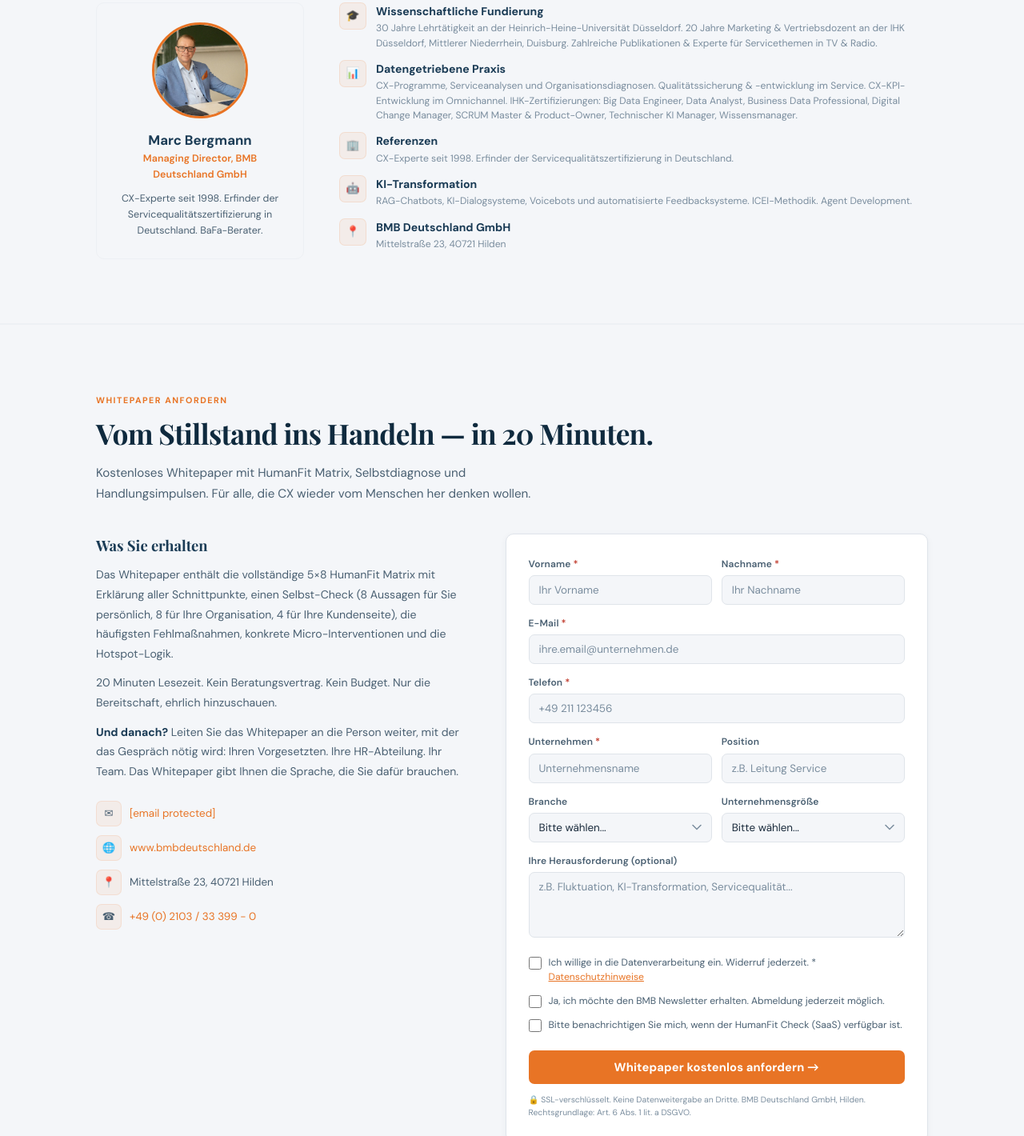
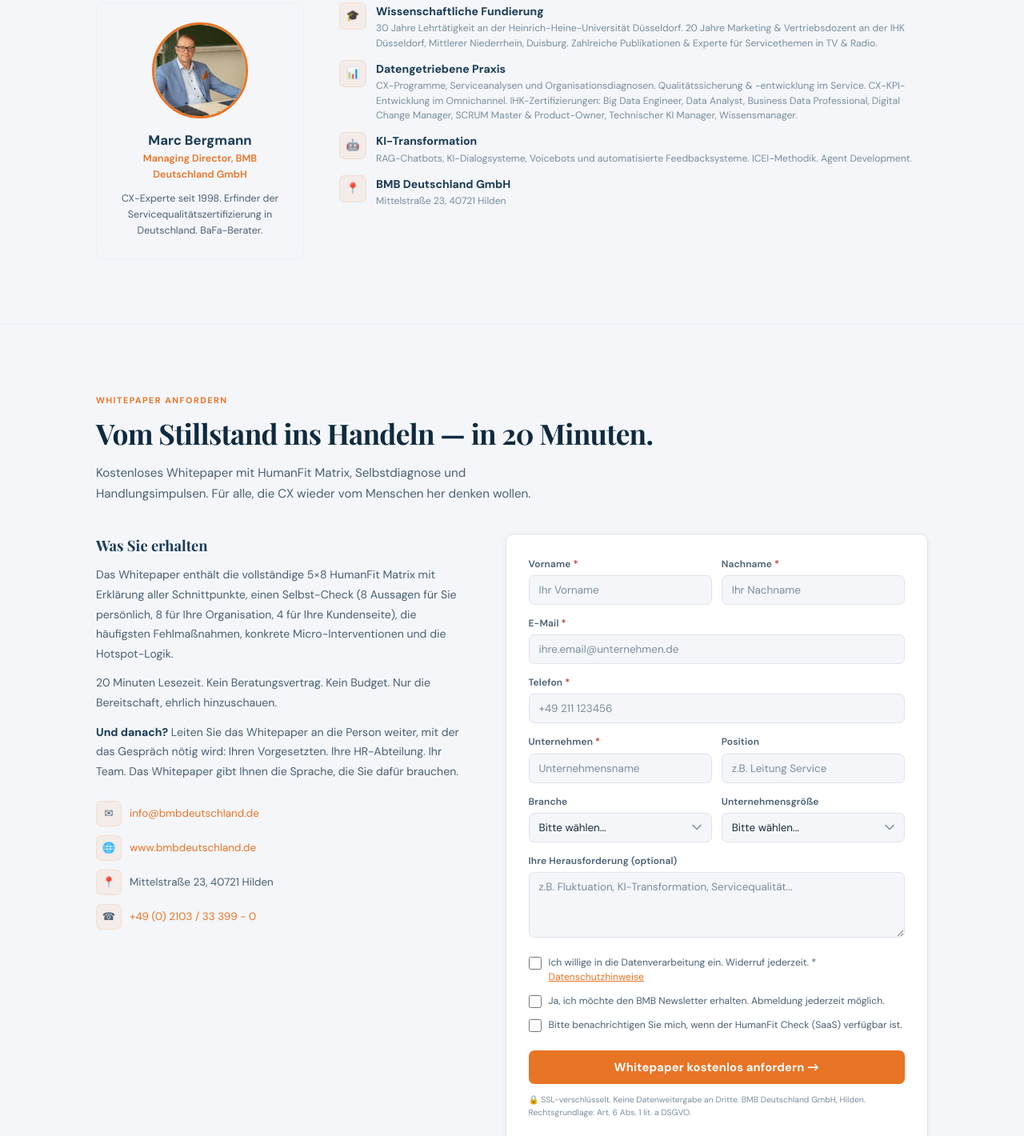
Before and after one commit to BergmannBMB/homepage, a plain HTML site: page index.html in a window 1280 px wide. Shown: the part 8067-9487 px from the top of the page at 80% size. Drawn offline with nearby package versions, Linux system fonts and the light colour scheme; a web font is replaced by a local one.

Commit message:
Add files via upload

```diff
--- a/index.html
+++ b/index.html
@@ -730,13 +730,7 @@
           <p>CX-Programme, Serviceanalysen und Organisationsdiagnosen. Qualitätssicherung &amp; -entwicklung im Service. CX-KPI-Entwicklung im Omnichannel. IHK-Zertifizierungen: Big Data Engineer, Data Analyst, Business Data Professional, Digital Change Manager, SCRUM Master &amp; Product-Owner, Technischer KI Manager, Wissensmanager.</p>
         </div>
       </li>
-      <li>
-        <div class="ci">🏢</div>
-        <div class="ctt">
-          <h4>Referenzen</h4>
-          <p>CX-Experte seit 1998. Erfinder der Servicequalitätszertifizierung in Deutschland.</p>
-        </div>
-      </li>
+
       <li>
         <div class="ci">🤖</div>
         <div class="ctt">
@@ -774,7 +768,7 @@
       <p>20 Minuten Lesezeit. Kein Beratungsvertrag. Kein Budget. Nur die Bereitschaft, ehrlich hinzuschauen.</p>
       <p><strong>Und danach?</strong> Leiten Sie das Whitepaper an die Person weiter, mit der das Gespräch nötig wird: Ihren Vorgesetzten. Ihre HR-Abteilung. Ihr Team. Das Whitepaper gibt Ihnen die Sprache, die Sie dafür brauchen.</p>
       <ul class="cd" style="margin-top:24px">
-        <li><div class="ico">✉</div><div><a href="/cdn-cgi/l/email-protection#acc5c2cac3eccec1cec8c9d9d8dfcfc4c0cdc2c882c8c9"><span class="__cf_email__" data-cfemail="86efe8e0e9c6e4ebe4e2e3f3f2f5e5eeeae7e8e2a8e2e3">[email&#160;protected]</span></a></div></li>
+        <li><div class="ico">✉</div><div><a href="mailto:info@bmbdeutschland.de">info@bmbdeutschland.de</a></div></li>
         <li><div class="ico">🌐</div><div><a href="https://www.bmbdeutschland.de" target="_blank" rel="noopener">www.bmbdeutschland.de</a></div></li>
         <li><div class="ico">📍</div><div>Mittelstraße 23, 40721 Hilden</div></li>
         <li><div class="ico">☎</div><div><a href="tel:+492103333990">+49 (0) 2103 / 33 399 - 0</a></div></li>
@@ -870,7 +864,7 @@
 
         <button type="submit" class="btn btn-p fsb" id="sB">Whitepaper kostenlos anfordern →</button>
         <div class="fm ok" id="fS"><strong>Vielen Dank!</strong> Ihre Anfrage ist eingegangen. Eine Bestätigungs-E-Mail ist unterwegs.</div>
-        <div class="fm err" id="fE"><strong>Fehler.</strong> Bitte erneut versuchen oder direkt schreiben an <a href="/cdn-cgi/l/email-protection#0f666169604f6d626d6b6a7a7b7c6c67636e616b216b6a"><span class="__cf_email__" data-cfemail="f59c9b939ab59798979190808186969d99949b91db9190">[email&#160;protected]</span></a>.</div>
+        <div class="fm err" id="fE"><strong>Fehler.</strong> Bitte erneut versuchen oder direkt schreiben an <a href="mailto:info@bmbdeutschland.de">info@bmbdeutschland.de</a>.</div>
         <p class="fn">🔒 SSL-verschlüsselt. Keine Datenweitergabe an Dritte. BMB Deutschland GmbH, Hilden. Rechtsgrundlage: Art. 6 Abs. 1 lit. a DSGVO.</p>
       </form>
     </div>
@@ -895,7 +889,7 @@
     <strong>Rechtsgrundlage:</strong> Art. 6 Abs. 1 lit. a DSGVO.<br><br>
     <strong>Speicherdauer:</strong> Bis Widerruf / 24 Monate nach letzter Aktivität.<br><br>
     <strong>Weitergabe:</strong> Keine. Technischer Dienstleister mit AVV (Brevo / Sendinblue SAS).<br><br>
-    <strong>Ihre Rechte:</strong> Auskunft, Berichtigung, Löschung, Einschränkung, Widerruf an <a href="/cdn-cgi/l/email-protection#a5cccbc3cae5c7c8c7c1c0d0d1d6c6cdc9c4cbc18bc1c0" style="color:var(--orange)"><span class="__cf_email__" data-cfemail="3950575f56795b545b5d5c4c4d4a5a515558575d175d5c">[email&#160;protected]</span></a>.<br><br>
+    <strong>Ihre Rechte:</strong> Auskunft, Berichtigung, Löschung, Einschränkung, Widerruf an <a href="mailto:info@bmbdeutschland.de">info@bmbdeutschland.de</a>.<br><br>
     <strong>Beschwerderecht:</strong> LDI NRW.
   </p>
 </div>
@@ -907,7 +901,7 @@
   <div class="ft-i">
     <div class="ft-l">
       <strong>© 2026 BMB Deutschland GmbH</strong><br>
-      Mittelstraße 23 · 40721 Hilden · <a href="/cdn-cgi/l/email-protection#640d0a020b240609060001111017070c08050a004a0001" style="color:var(--text-m)"><span class="__cf_email__" data-cfemail="8ee7e0e8e1ceece3eceaebfbfafdede6e2efe0eaa0eaeb">[email&#160;protected]</span></a>
+      Mittelstraße 23 · 40721 Hilden · <a href="mailto:info@bmbdeutschland.de">info@bmbdeutschland.de</a>
     </div>
     <ul class="ft-lk">
       <li><a href="#" onclick="document.getElementById('dm').style.display='flex';return false">Datenschutz</a></li>
@@ -918,7 +912,7 @@
 </div>
 </footer>
 
-<script data-cfasync="false" src="/cdn-cgi/scripts/5c5dd728/cloudflare-static/email-decode.min.js"></script><script>
+<script>
 // ── NAV TOGGLE ──
 document.getElementById('nT').addEventListener('click', function(){
   document.getElementById('nL').classList.toggle('open');
```
